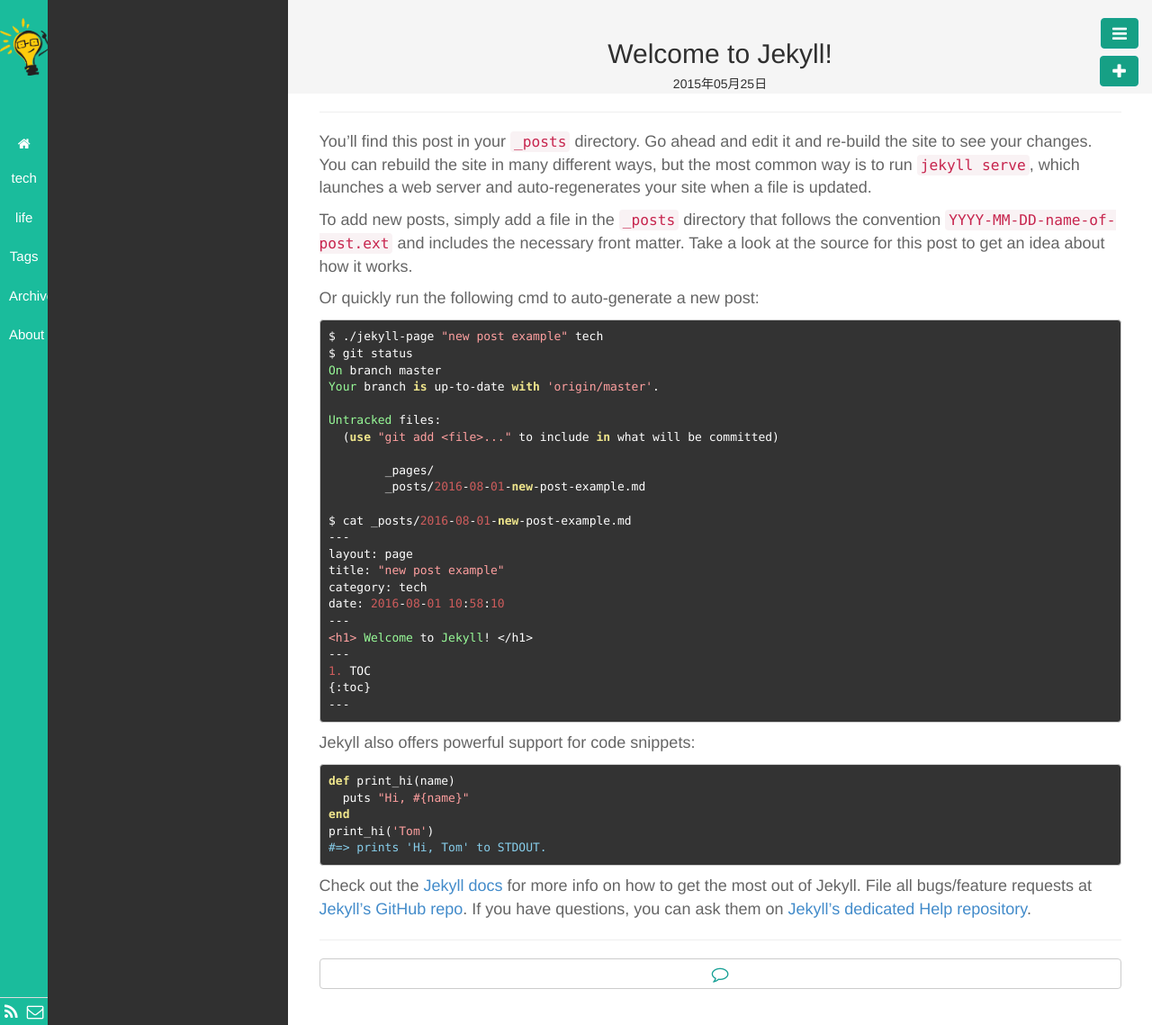
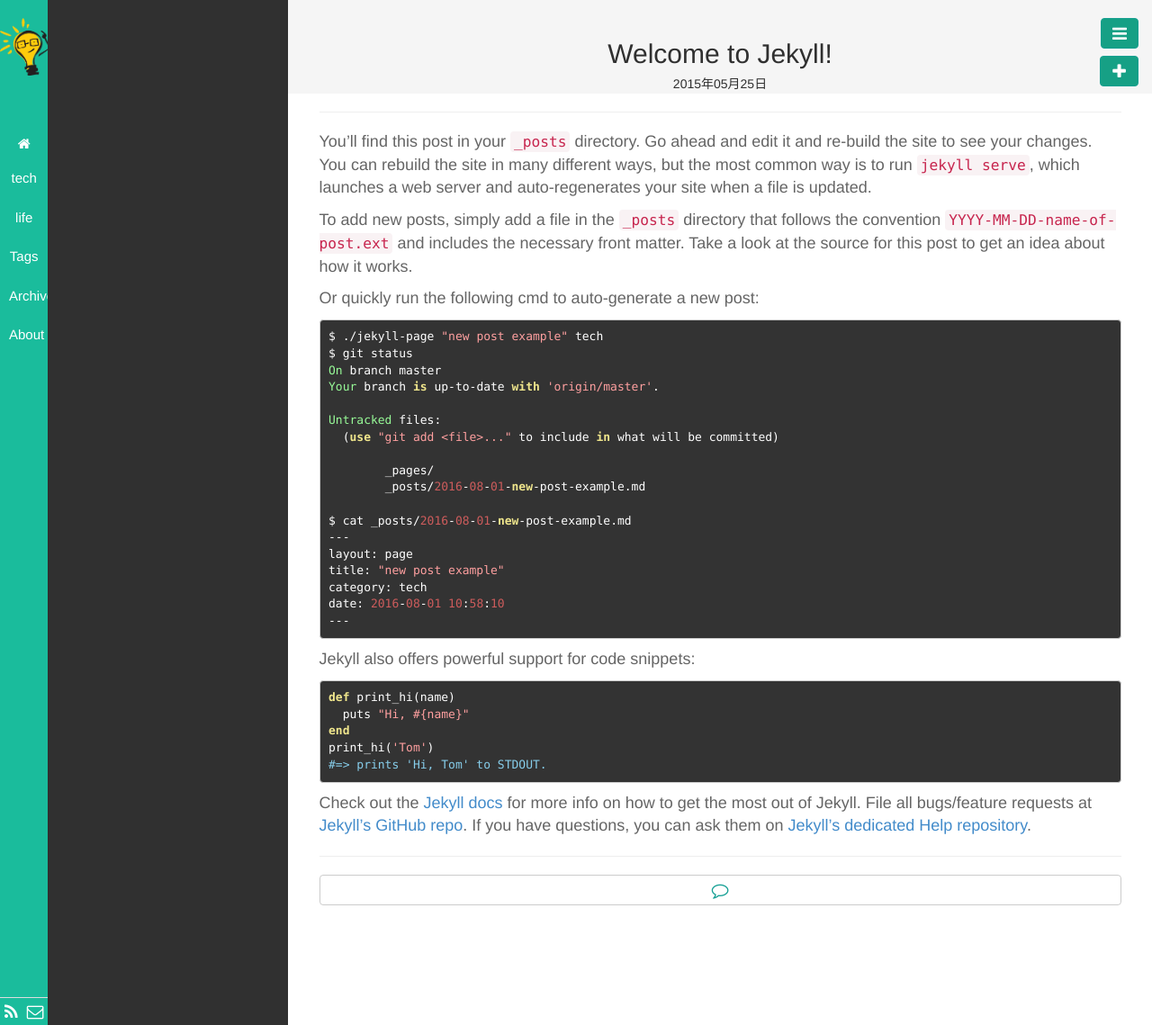
Before and after one commit to wenchma/wenchma.github.io, a Jekyll site: the page built from _posts/2015-05-25-welcome-to-jekyll.markdown, in a window 1280 px wide. Shown: the whole page at 90% size. Built offline with Jekyll 4.4.1, drawn with Linux system fonts in a browser that asks for light colours.

Commit message:
update jekyll-page dock

````diff
--- a/_posts/2015-05-25-welcome-to-jekyll.markdown
+++ b/_posts/2015-05-25-welcome-to-jekyll.markdown
@@ -29,11 +29,6 @@
 category: tech
 date: 2016-08-01 10:58:10
 ---
-<h1> {{ page.title }} </h1>
----
-1. TOC
-{:toc}
----
 ```
 
 Jekyll also offers powerful support for code snippets:
````
